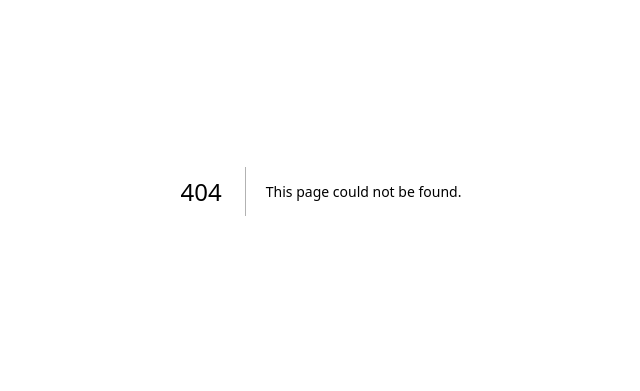
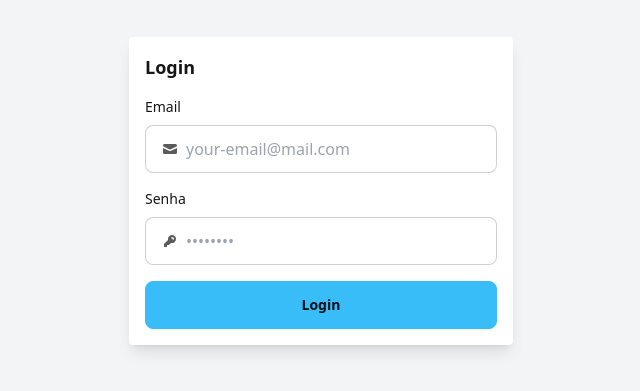
Before and after one commit to josehenriqueroveda/tailvet, a Next.js app: page /login in a window 1280 px wide. Before the commit this address had no page. Shown: the part 209-600 px from the top of the page, without its empty margins (319-959 px from the left). Built offline with nearby package versions, Linux system fonts and the light colour scheme.

Commit message:
refactor: improve users route and refactoring

```diff
--- a/pages/api/v1/users/index.js
+++ b/pages/api/v1/users/index.js
@@ -1,4 +1,4 @@
-import { verifyToken } from "src/utils/middleware";
+import { verifyServerToken } from "src/utils/auth.server.js";
 import database from "src/infra/database";
 import bcrypt from "bcrypt";
 
@@ -11,7 +11,7 @@
   }
 
   try {
-    await verifyToken(request);
+    // await verifyServerToken(request);
 
     switch (request.method) {
       case "GET":
--- a/pages/index.js
+++ b/pages/index.js
@@ -1,10 +1,3 @@
-function Home() {
-  return (
-    <div>
-      <h2>Next.js + React.js boilerplate without authentication</h2>
-      <h3>Jose Henrique Roveda</h3>
-    </div>
-  );
+export default function Home() {
+  return <h1>Bem-vindo!</h1>;
 }
-
-export default Home;
--- /dev/null
+++ b/pages/login/index.js
@@ -0,0 +1,92 @@
+import { useState } from "react";
+import { useRouter } from "next/router";
+
+export default function Login() {
+  const [email, setEmail] = useState("");
+  const [password, setPassword] = useState("");
+  const router = useRouter();
+
+  const handleSubmit = async (event) => {
+    event.preventDefault();
+
+    try {
+      const response = await fetch("/api/v1/auth/login", {
+        method: "POST",
+        headers: { "Content-Type": "application/json" },
+        body: JSON.stringify({ email, password }),
+      });
+
+      if (!response.ok) {
+        throw new Error("Invalid login credentials");
+      }
+
+      const { token } = await response.json();
+      document.cookie = `authToken=${token}; path=/; max-age=2592000;`;
+      await router.push("/");
+    } catch (error) {
+      console.error(error);
+      alert("Login falhou!");
+    }
+  };
+
+  return (
+    <div className="flex h-screen items-center justify-center bg-gray-100">
+      <form
+        onSubmit={handleSubmit}
+        className="w-full max-w-sm p-4 bg-white shadow-lg rounded"
+      >
+        <h2 className="text-lg font-semibold mb-4">Login</h2>
+        <div className="mb-4">
+          <label className="block text-sm mb-2">Email</label>
+          <label className="input input-bordered flex items-center gap-2">
+            <svg
+              xmlns="http://www.w3.org/2000/svg"
+              viewBox="0 0 16 16"
+              fill="currentColor"
+              className="h-4 w-4 opacity-70"
+            >
+              <path d="M2.5 3A1.5 1.5 0 0 0 1 4.5v.793c.026.009.051.02.076.032L7.674 8.51c.206.1.446.1.652 0l6.598-3.185A.755.755 0 0 1 15 5.293V4.5A1.5 1.5 0 0 0 13.5 3h-11Z" />
+              <path d="M15 6.954 8.978 9.86a2.25 2.25 0 0 1-1.956 0L1 6.954V11.5A1.5 1.5 0 0 0 2.5 13h11a1.5 1.5 0 0 0 1.5-1.5V6.954Z" />
+            </svg>
+            <input
+              type="email"
+              className="grow"
+              placeholder="your-email@mail.com"
+              value={email}
+              onChange={(e) => setEmail(e.target.value)}
+              required
+            />
+          </label>
+        </div>
+        <div className="mb-4">
+          <label className="block text-sm mb-2">Senha</label>
+          <label className="input input-bordered flex items-center gap-2">
+            <svg
+              xmlns="http://www.w3.org/2000/svg"
+              viewBox="0 0 16 16"
+              fill="currentColor"
+              className="h-4 w-4 opacity-70"
+            >
+              <path
+                fillRule="evenodd"
+                d="M14 6a4 4 0 0 1-4.899 3.899l-1.955 1.955a.5.5 0 0 1-.353.146H5v1.5a.5.5 0 0 1-.5.5h-2a.5.5 0 0 1-.5-.5v-2.293a.5.5 0 0 1 .146-.353l3.955-3.955A4 4 0 1 1 14 6Zm-4-2a.75.75 0 0 0 0 1.5.5.5 0 0 1 .5.5.75.75 0 0 0 1.5 0 2 2 0 0 0-2-2Z"
+                clipRule="evenodd"
+              />
+            </svg>
+            <input
+              type="password"
+              className="grow"
+              placeholder="••••••••"
+              value={password}
+              onChange={(e) => setPassword(e.target.value)}
+              required
+            />
+          </label>
+        </div>
+        <button type="submit" className="btn btn-primary w-full">
+          Login
+        </button>
+      </form>
+    </div>
+  );
+}
--- a/pages/status/index.js
+++ b/pages/status/index.js
@@ -1,5 +1,5 @@
 import useSWR from "swr";
-import fetcher from "src/utils/fetcher";
+import fetcher from "src/hooks/fetcher";
 
 import {
   LuDatabase,
--- /dev/null
+++ b/src/hooks/fetcher.js
@@ -0,0 +1,9 @@
+const fetcher = async (url) => {
+  const response = await fetch(url);
+  if (!response.ok) {
+    throw new Error("Failed to fetch data");
+  }
+  return response.json();
+};
+
+export default fetcher;
```
